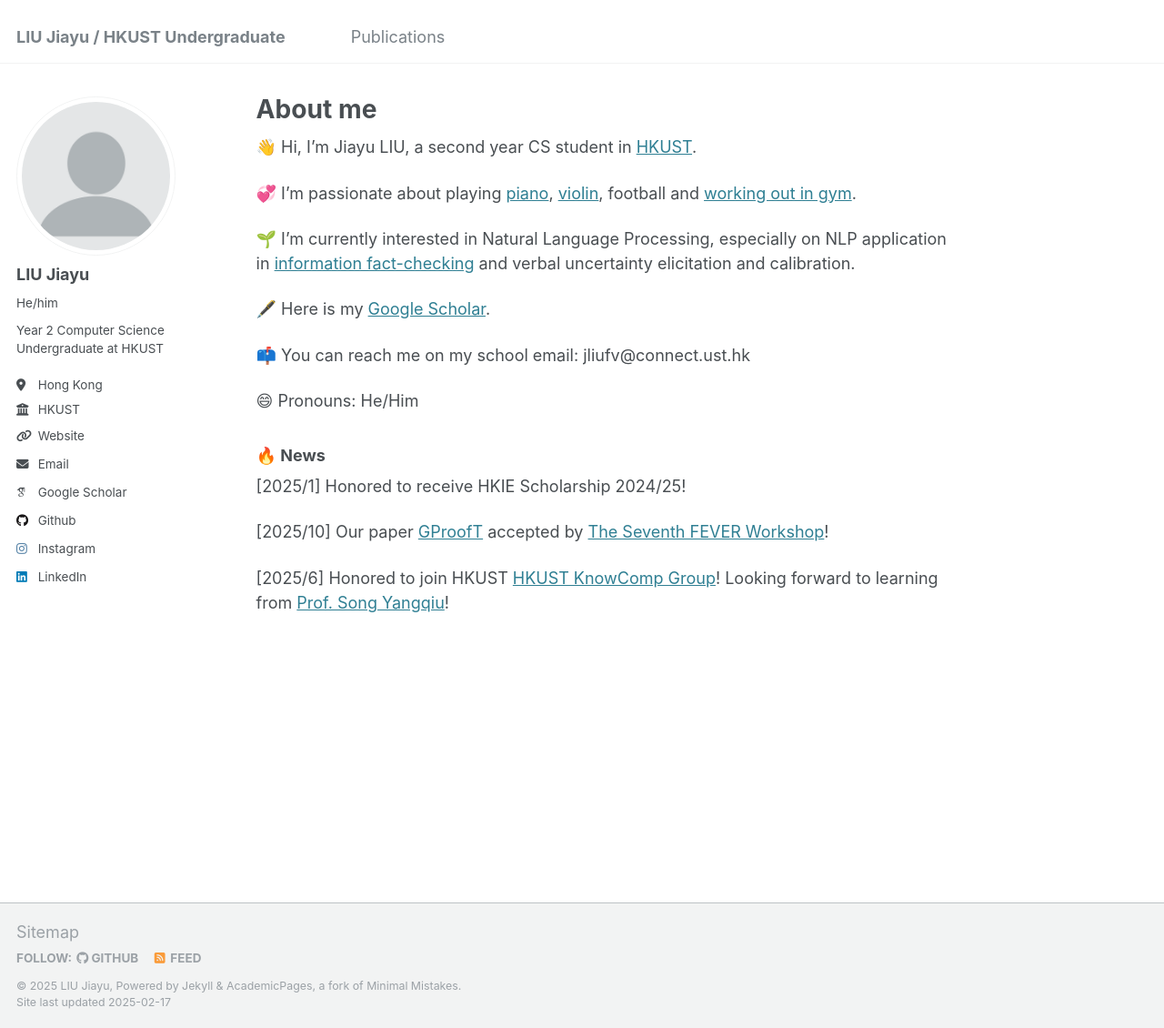
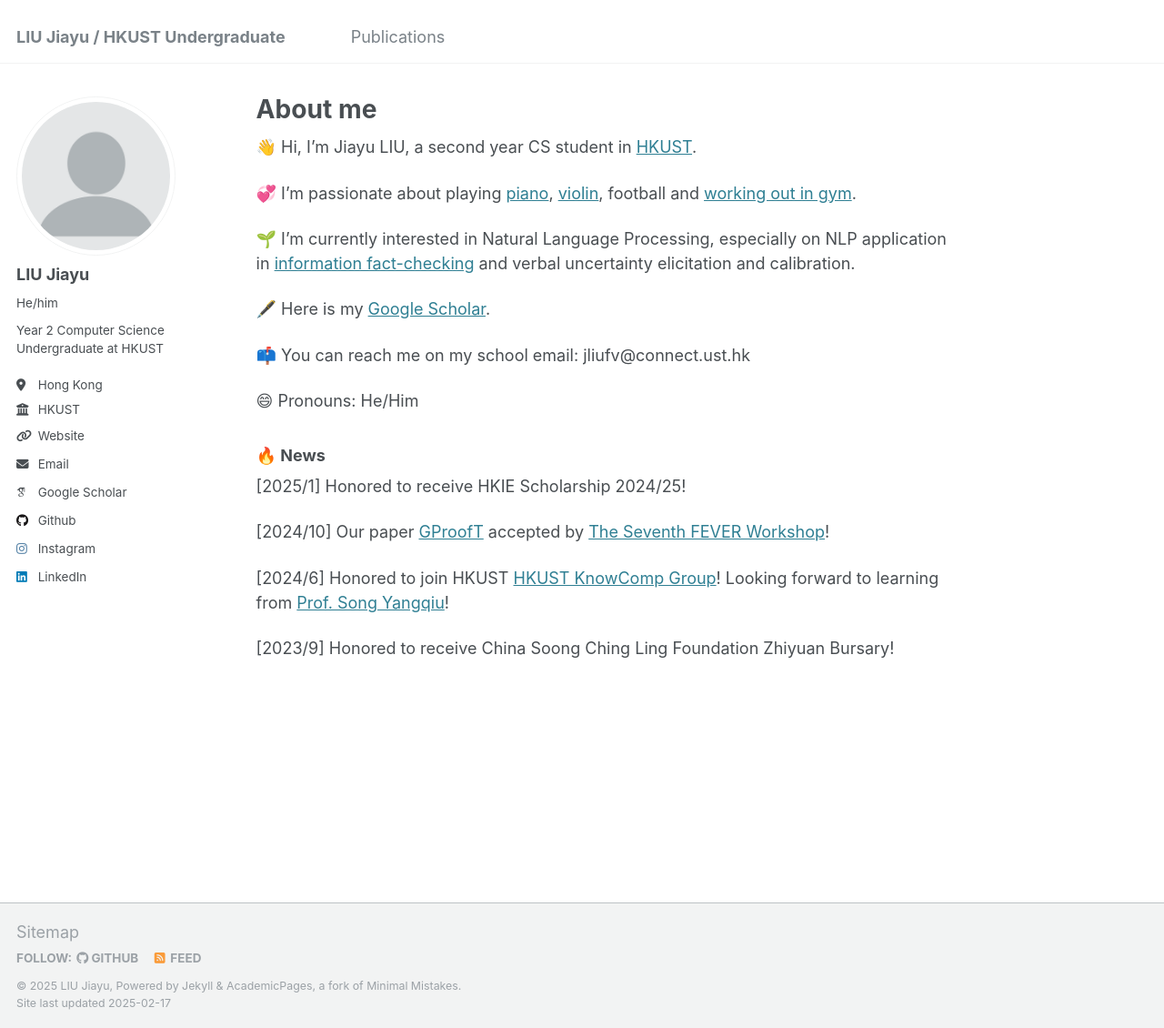
Before and after one commit to JiayuJeff/JiayuJeff.github.io, a Jekyll site: the page built from _pages/about.md, in a window 1280 px wide and 1130 px high. Shown: the whole window at 91% size. Built offline with Jekyll 4.4.1, drawn with Linux system fonts in a browser that asks for light colours; some web fonts are replaced.

Commit message:
Update about.md

```diff
--- a/_pages/about.md
+++ b/_pages/about.md
@@ -39,6 +39,8 @@ redirect_from:
 
 [2025/1] Honored to receive HKIE Scholarship 2024/25!
 
-[2025/10] Our paper [GProofT](https://aclanthology.org/2024.fever-1.14/) accepted by [The Seventh FEVER Workshop](https://fever.ai/2024/workshop.html)!
+[2024/10] Our paper [GProofT](https://aclanthology.org/2024.fever-1.14/) accepted by [The Seventh FEVER Workshop](https://fever.ai/2024/workshop.html)!
 
-[2025/6] Honored to join HKUST [HKUST KnowComp Group](https://github.com/HKUST-KnowComp)! Looking forward to learning from [Prof. Song Yangqiu](https://www.cse.ust.hk/~yqsong/)!
+[2024/6] Honored to join HKUST [HKUST KnowComp Group](https://github.com/HKUST-KnowComp)! Looking forward to learning from [Prof. Song Yangqiu](https://www.cse.ust.hk/~yqsong/)!
+
+[2023/9] Honored to receive China Soong Ching Ling Foundation Zhiyuan Bursary!
```
